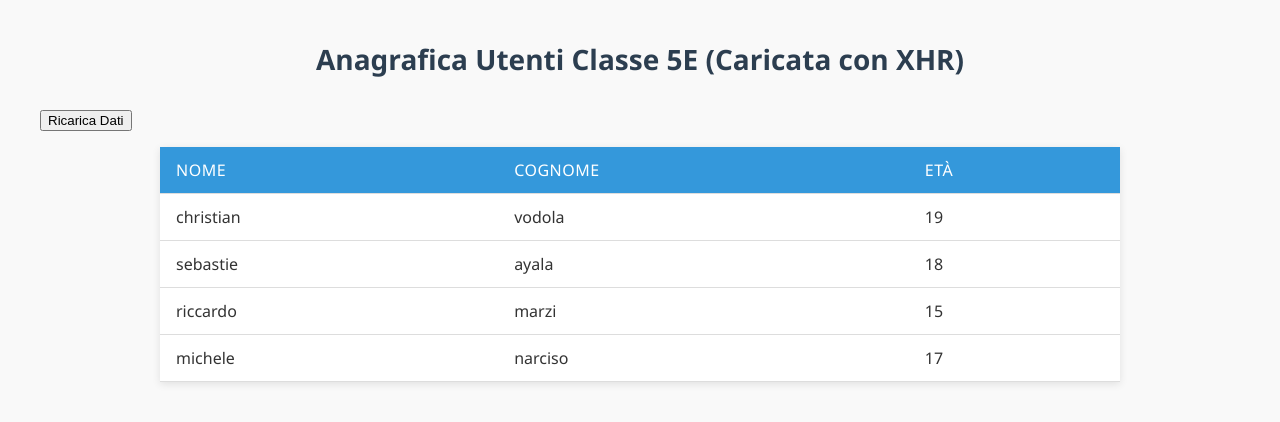
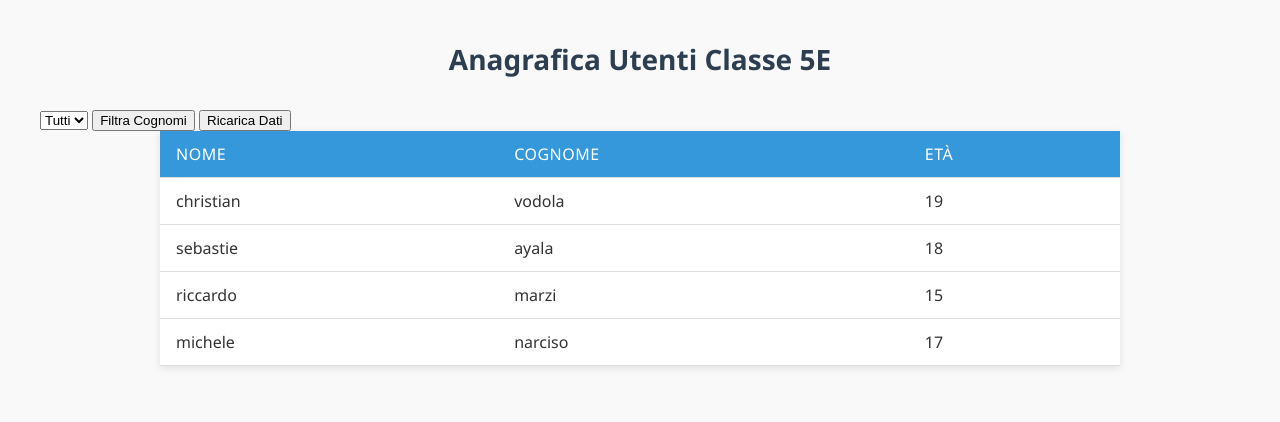
Before and after one commit to Zebb0a/TPS_5E_inf, a plain HTML site: page anagrafica-studenti/index.html in a window 1280 px wide. Drawn offline with Linux system fonts and the light colour scheme.

Commit message:
Refactor index.html layout and add filtering options

```diff
--- a/anagrafica-studenti/index.html
+++ b/anagrafica-studenti/index.html
@@ -2,20 +2,57 @@
 <html lang="it">
 <head>
     <meta charset="UTF-8">
-    <title>Anagrafica Utenti 5E - XHR</title>
+    <title>Anagrafica Utenti 5E </title>
     <link rel="stylesheet" href="style.css">
 </head>
 <body onload="caricaDatiJSON();">
 
-    <h1>Anagrafica Utenti Classe 5E (Caricata con XHR)</h1>
+    <div class="container">
+        <h1 class="titoloSovraimmagine">Anagrafica Utenti Classe 5E</h1>
 
-    <p>
-        <input type="button" value="Ricarica Dati" >
-    </p>
+        <div class="blurred-text">
+            <div class="button-group">
+                <select id="lettera">
+                    <option value="">Tutti</option>
+                    <option value="A">A</option>
+                    <option value="B">B</option>
+                    <option value="C">C</option>
+                    <option value="D">D</option>
+                    <option value="E">E</option>
+                    <option value="F">F</option>
+                    <option value="G">G</option>
+                    <option value="H">H</option>
+                    <option value="I">I</option>
+                    <option value="J">J</option>
+                    <option value="K">K</option>
+                    <option value="L">L</option>
+                    <option value="M">M</option>
+                    <option value="N">N</option>
+                    <option value="O">O</option>
+                    <option value="P">P</option>
+                    <option value="Q">Q</option>
+                    <option value="R">R</option>
+                    <option value="S">S</option>
+                    <option value="T">T</option>
+                    <option value="U">U</option>
+                    <option value="V">V</option>
+                    <option value="W">W</option>
+                    <option value="X">X</option>
+                    <option value="Y">Y</option>
+                    <option value="Z">Z</option>
+                </select>
+                <input type="button" value="Filtra Cognomi" onclick="filtraPerIniziale();">
+                <input type="button" value="Ricarica Dati" onclick="caricaDatiJSON();">
+            </div>
+        </div>
 
-    <table id="tabellaUtenti"></table>
+        <div class="blurred-text">
+            <div class="text-container">
+                <table id="tabellaUtenti"></table>
+            </div>
+        </div>
+    </div>
 
     <script src="script.js"></script>
-
 </body>
 </html>
```
